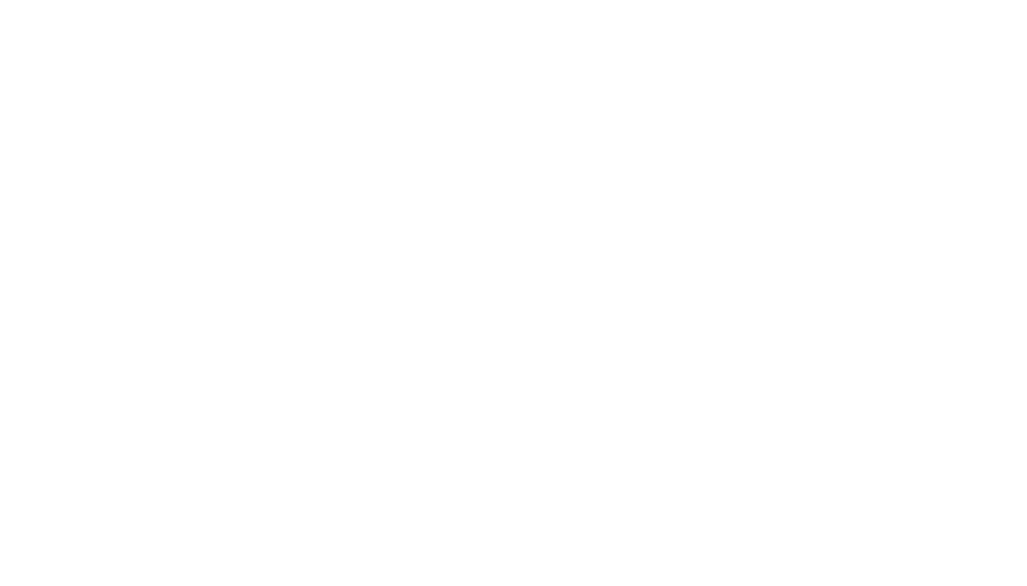
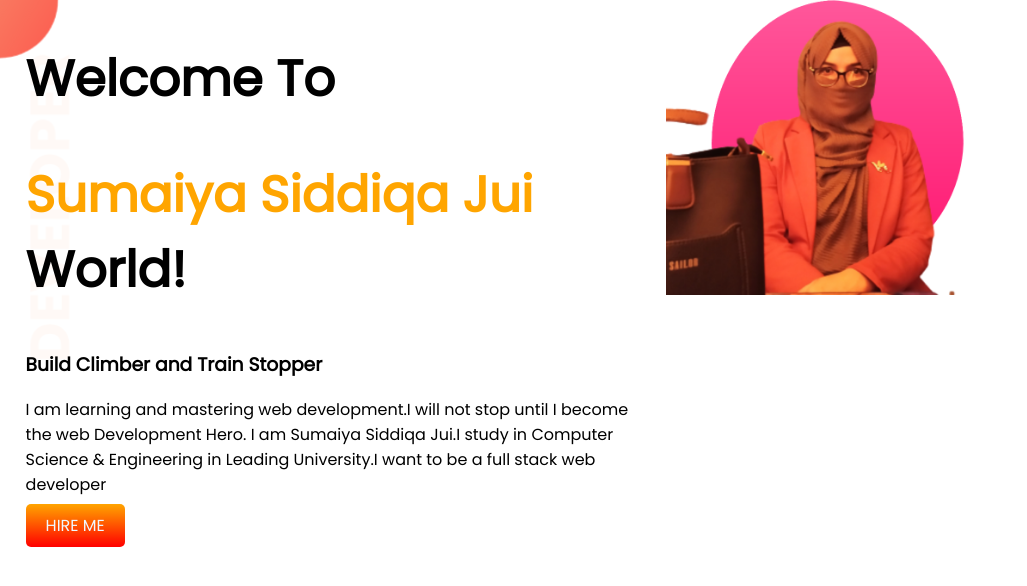
Before and after one commit to Jui17301/developer-portfolio, a plain HTML site: page index.html in a window 1280 px wide. Shown: the whole page, without its empty margins (0-1027 px from the left). Drawn offline with Linux system fonts and the light colour scheme.

Commit message:
top-banner

```diff
--- a/index.html
+++ b/index.html
@@ -5,9 +5,35 @@
   <meta http-equiv="X-UA-Compatible" content="IE=edge">
   <meta name="viewport" content="width=device-width, initial-scale=1.0">
   <title>Jui Portfolio</title>
+  <link rel="preconnect" href="https://fonts.googleapis.com">
+<link rel="preconnect" href="https://fonts.gstatic.com" crossorigin>
+<link href="https://fonts.googleapis.com/css2?family=Poppins&display=swap" rel="stylesheet">
   <link rel="stylesheet" href="style.css">
 </head>
 <body>
+<section class="top-banner">
+  <div class="half-width">
+    <h1>Welcome To</h1>
+    <h1><span class="color">Sumaiya Siddiqa Jui</span> World!</h1>
+    <h3>Build Climber and Train Stopper</h3>
+
+    <p>
+      I am learning and mastering web development.I will
+      not stop until I become the web Development Hero.
+
+
+      I am Sumaiya Siddiqa Jui.I study in Computer Science
+      & Engineering in Leading University.I want to be a full stack web developer
+
+    </p>
+    <a href="https://github.com/SumaiyaSiddiqaJui" target="_blank" class="link-button">HIRE ME</a>
+  </div>
+  <div class="half-width">
+    <img src="showOff/portfolio.png" alt="">
+
+  </div></section>
+
+
 
 </body>
 </html>
--- a/style.css
+++ b/style.css
@@ -0,0 +1,34 @@
+body{
+  font-family: 'Poppins', sans-serif;
+  margin: 0;
+}
+h1{
+  font-size: 50px;
+
+}
+.color{
+  color:orange;
+}
+section{
+  display: flex;
+}
+.half-width{
+  width:50%;
+  padding-left: 2%;
+}
+.half-width img{
+  width:50% ;
+}
+.link-button{
+  text-decoration: none;
+  padding: 10px 20px;
+  border-radius: 5px;
+  background-image: linear-gradient(orange,red);
+  font-weight: 700px;
+  color: aliceblue;
+}
+.top-banner{
+  background-image: url(images/top-banner.png);
+  background-repeat: no-repeat;
+
+}
```
Also changed, not shown: 1656662812085-removebg-preview.png (added), images/dream-bg.png (added), images/exp-bg.png (added), images/jhankar.png (added), images/jhankar2.png (added), images/my-bg.png (added), images/my-bg2.png (added), images/top-banner.png (added), showOff/1656662811946-removebg-preview.png (added), showOff/portfolio.png (added), 7 other files.
